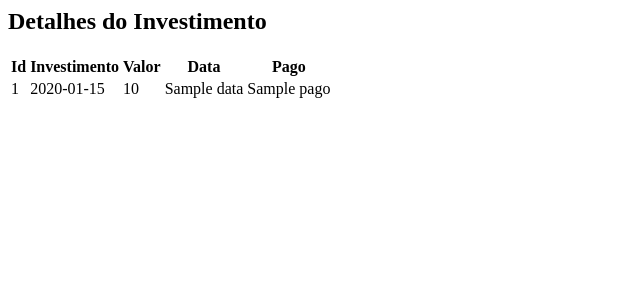
After one commit to MarCassMari/projeto_investimentos, a Django app: template invista_me/templates/investimentos/detalhe.html in a window 1280 px wide. The commit adds this page. Shown: the top 300 px of the page, without its empty margins (0-640 px from the left). Run offline with Django 3.2, Linux system fonts and the light colour scheme; the template is opened without the code that fills it: most values are stand-ins (such as "Sample title", 1, 10 or a date in 2020).

Commit message:
Visualizacao detalhes e criação do botao

```diff
--- /dev/null
+++ b/invista_me/templates/investimentos/detalhe.html
@@ -0,0 +1,18 @@
+<h2>Detalhes do Investimento</h2>
+
+<table>
+  <tr>
+    <th>Id</th>
+    <th>Investimento</th>
+    <th>Valor</th>
+    <th>Data</th>
+    <th>Pago</th>
+  </tr>
+  <tr>
+    <td>{{dados.id}}</td>
+    <td>{{dados.Investimento}}</td>
+    <td>{{dados.Valor}}</td>
+    <td>{{dados.Data}}</td>
+    <td>{{dados.Pago}}</td>
+  </tr>
+</table>
--- a/invista_me/templates/investimentos/investimentos.html
+++ b/invista_me/templates/investimentos/investimentos.html
@@ -12,6 +12,9 @@
     <td>{{dado.id}}</td>
     <td>{{dado.Investimento}}</td>
     <td>{{dado.valor}}</td>
+    <td>
+      <button><a href="{% url 'detalhe' dado.id %}"> Detalhe</a></button>
+    </td>
   </tr>
 
   {% endfor %}
--- a/projeto_invista/urls.py
+++ b/projeto_invista/urls.py
@@ -22,5 +22,6 @@ urlpatterns = [
     path('admin/',admin.site.urls),
    path('', views.investimentos),
    path('novo_investimento/', views.novo_investimento,name='novo_investimento'),
+   path('/<int:id_investimento>',views.detalhe, name='detalhe')
 
 ]
```
Also changed, not shown: invista_me/views.py (+7 -0 lines).
